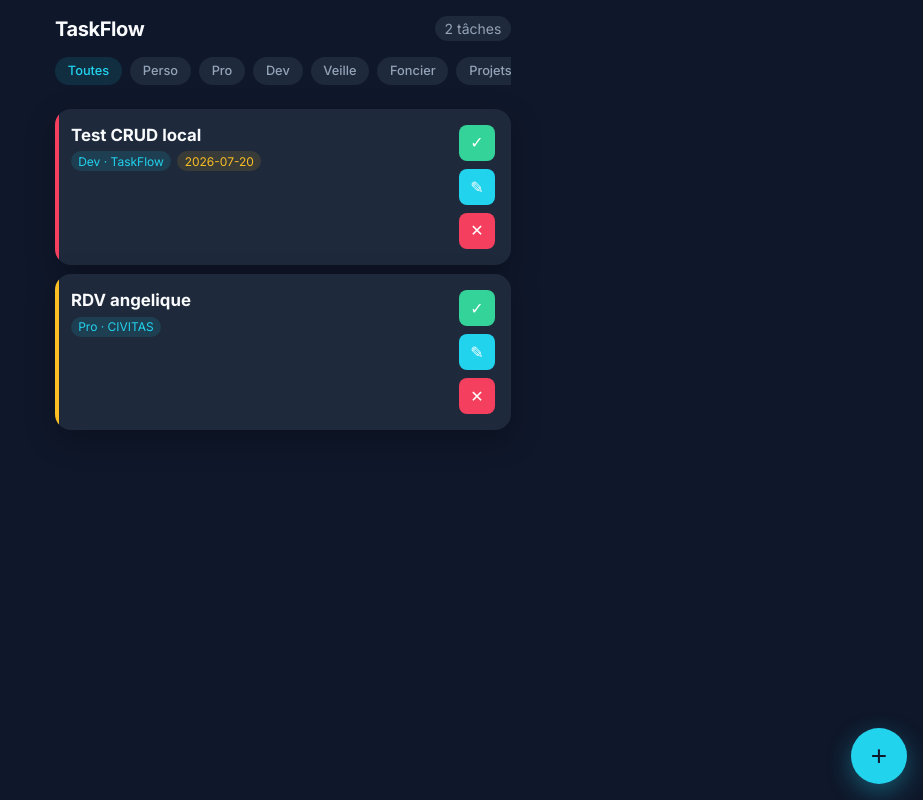
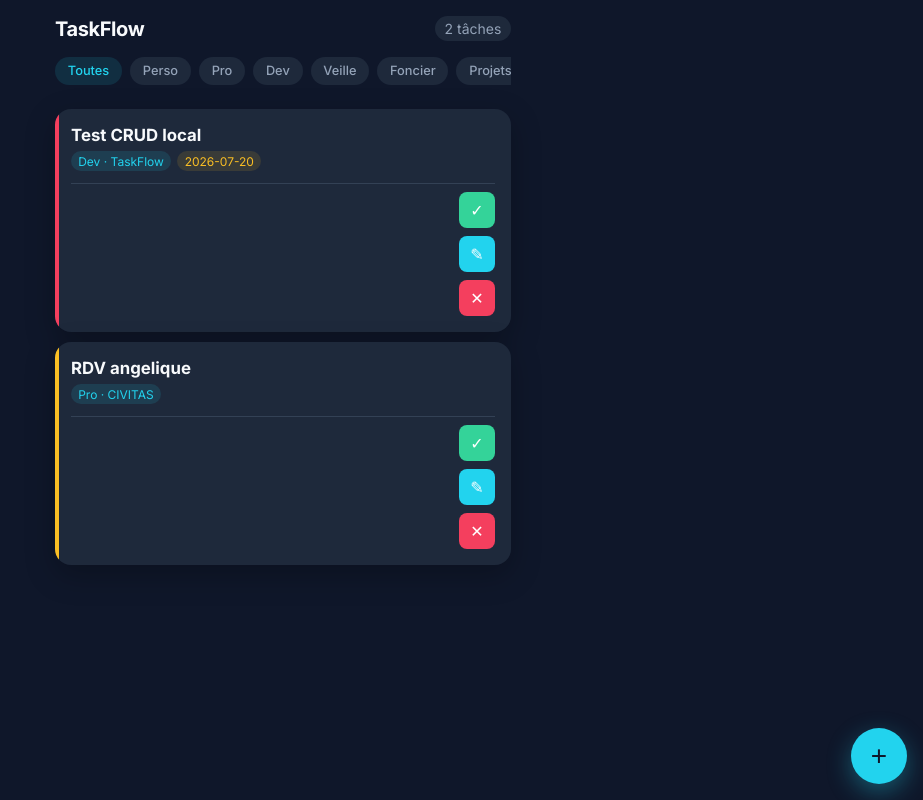
Before and after one commit to LittllMind/task_flow, a PHP site: page /index.php?action=style in a window 1280 px wide. Shown: the whole page, without its empty margins (357-1280 px from the left). Run offline with PHP 8.4, Linux system fonts and the light colour scheme; data comes from the database, SQL or seed files in the repository.

Commit message:
style: horizontal action buttons at bottom of task card

```diff
--- a/public/style.css
+++ b/public/style.css
@@ -320,7 +320,6 @@ header .count {
 }
 
 .action-form button,
-.action-form a.btn,
 a.btn,
 .btn {
   display: inline-flex;
@@ -339,3 +338,24 @@ a.btn,
 .btn-success { background: var(--success); }
 .btn-primary { background: var(--accent); color: var(--bg); }
 .btn-danger { background: var(--danger); }
+
+/* Horizontal action bar under task card */
+.task-card {
+  display: flex;
+  flex-direction: column;
+  gap: .5rem;
+}
+
+.task-content {
+  width: 100%;
+}
+
+.task-actions {
+  display: flex;
+  justify-content: flex-end;
+  gap: .5rem;
+  width: 100%;
+  border-top: 1px solid var(--surface-light);
+  padding-top: .5rem;
+  margin-top: .25rem;
+}
```
